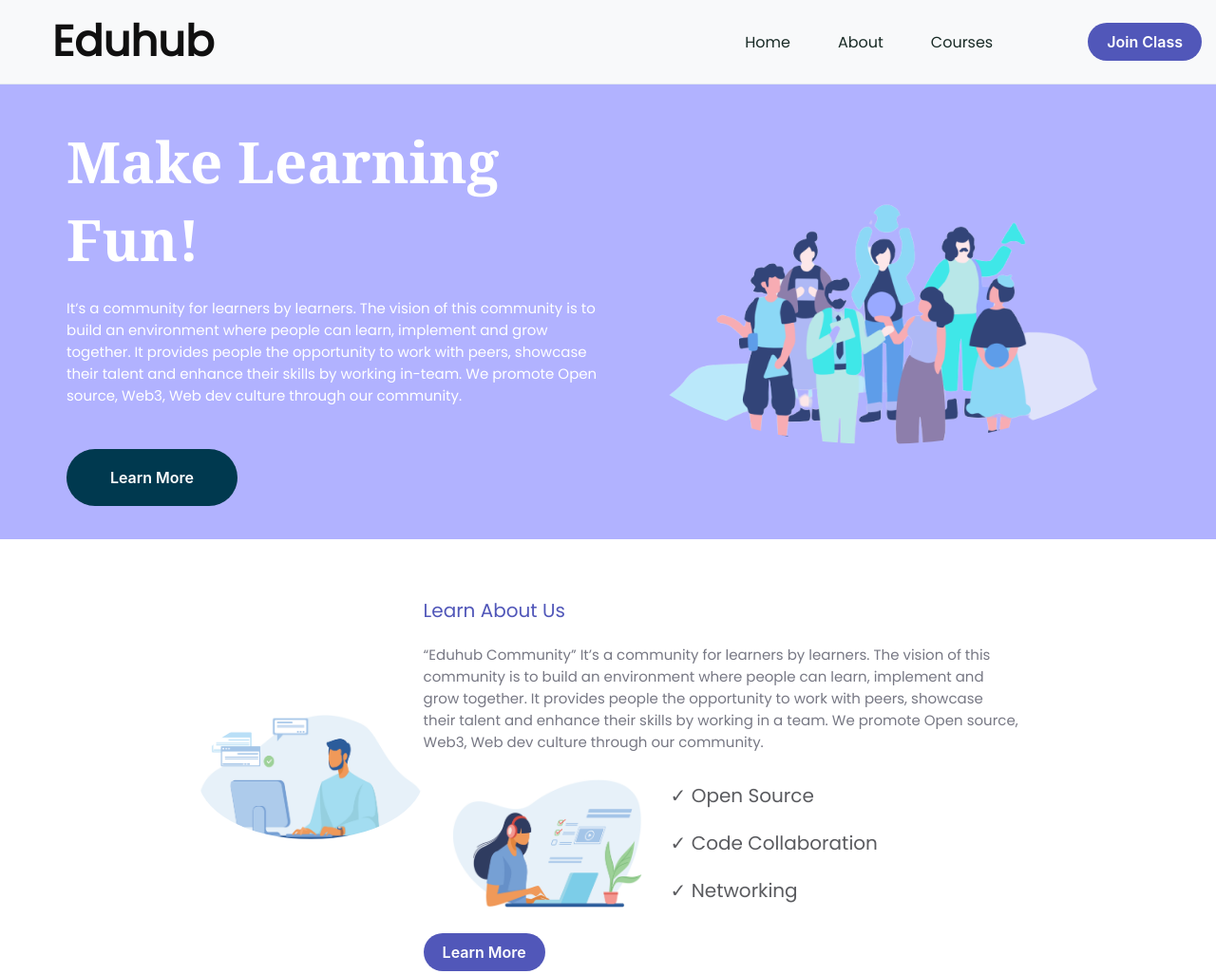
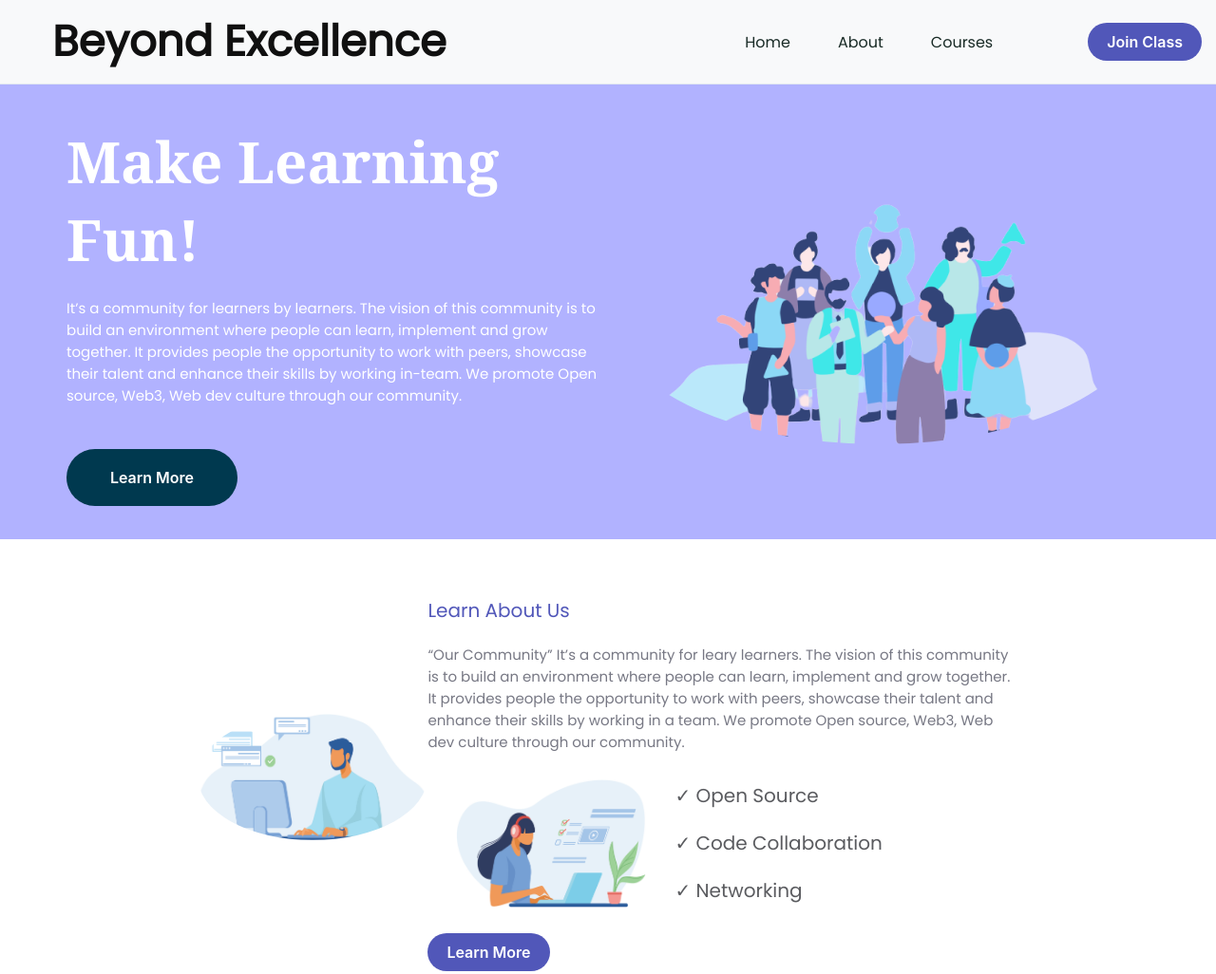
Before and after one commit to AsmiVats/Beyond-excellence-, a plain HTML site: page index.html in a window 1280 px wide. Shown: the top 1026 px of the page at 95% size. Drawn offline with nearby package versions, Linux system fonts and the light colour scheme.

Commit message:
Update index.html

```diff
--- a/index.html
+++ b/index.html
@@ -16,7 +16,7 @@
 <body>
     <header class="header">
         <nav class="navbar">
-            <a href="#" class="nav-logo">Eduhub</a>
+            <a href="#" class="nav-logo">Beyond Excellence</a>
             <ul class="nav-menu">
                 <li class="nav-item">
                     <a href="index.html" class="nav-link">Home</a>
@@ -73,8 +73,8 @@
                     <span class="px-2">Learn About Us</span>
                 </p>
                 <p>
-                    “Eduhub Community”
-                    It’s a community for learners by learners. The vision of this community is to build an environment where people can learn, implement and grow together. It provides people the opportunity to work with peers, showcase their talent and enhance their skills by working in a team. We promote Open source, Web3, Web dev culture through our community.
+                    “Our Community”
+                    It’s a community for leary learners. The vision of this community is to build an environment where people can learn, implement and grow together. It provides people the opportunity to work with peers, showcase their talent and enhance their skills by working in a team. We promote Open source, Web3, Web dev culture through our community.
                 </p>
                 <div class="row fili">
                     <img class="feature1" src="img/features-1.png"/>
@@ -399,7 +399,7 @@
     <div class="container">
       <p class="text-center">
         &copy;
-        <a class="text-primary">Eduhub</a>. All Rights Reserved.
+        <a class="text-primary">BE</a>. All Rights Reserved.
         Designed by
         <a class="text-primary" href="#">Asmi Vats</a>
       </p>
```
